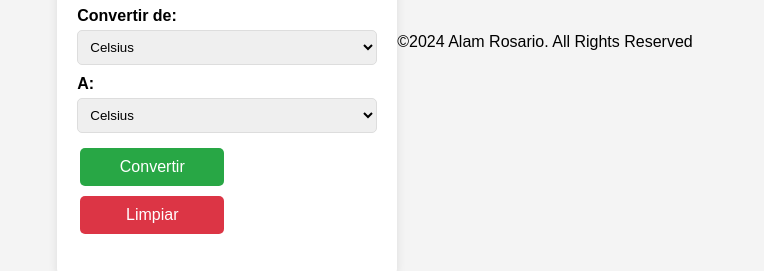
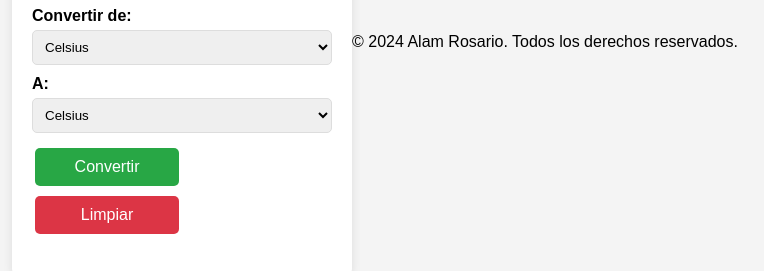
Before and after one commit to AlamRosario/Conversor-de-Temperaturas, a plain HTML site: page index.html in a window 1280 px wide. Shown: the part 358-629 px from the top of the page, without its empty margins (265-1029 px from the left). Drawn offline with Linux system fonts and the light colour scheme.

Commit message:
Nuevo footer

```diff
--- a/index.html
+++ b/index.html
@@ -33,7 +33,7 @@
 
         <div id="result"></div>
     </div>
-    <footer>©2024 Alam Rosario. All Rights Reserved</footer>
+    <footer>&copy; 2024 Alam Rosario. Todos los derechos reservados.</footer>
     <script src="app.js"></script>
 
 </body>
```
